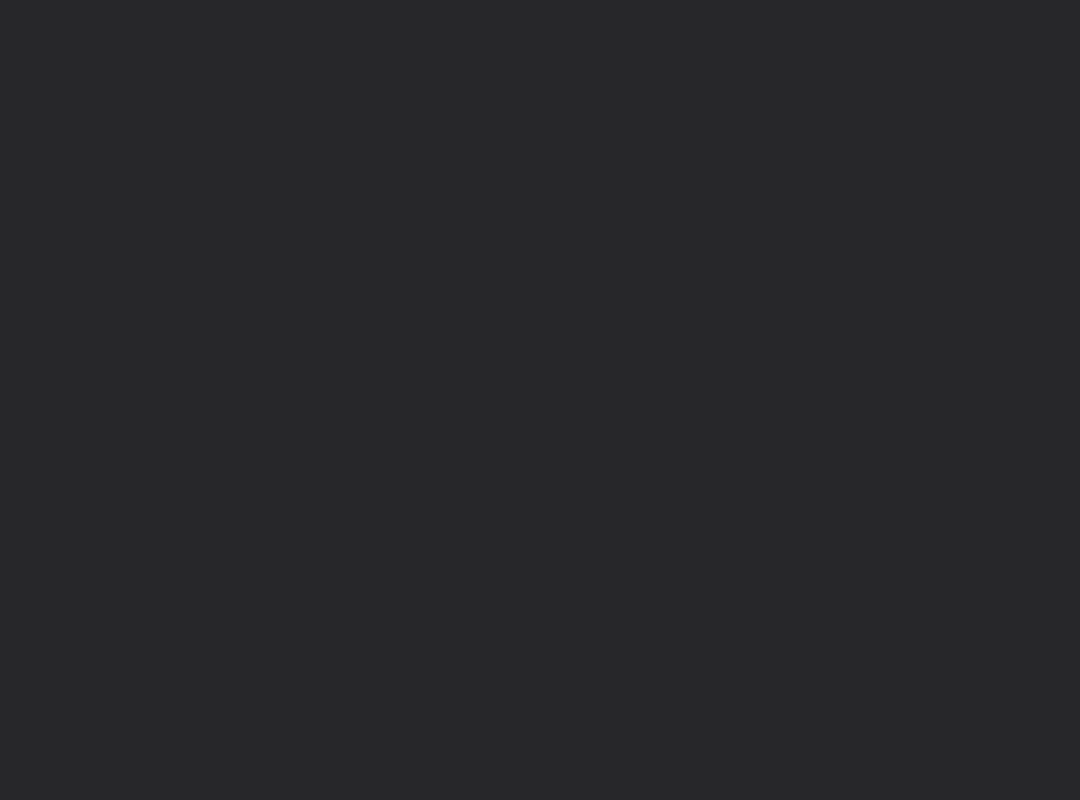
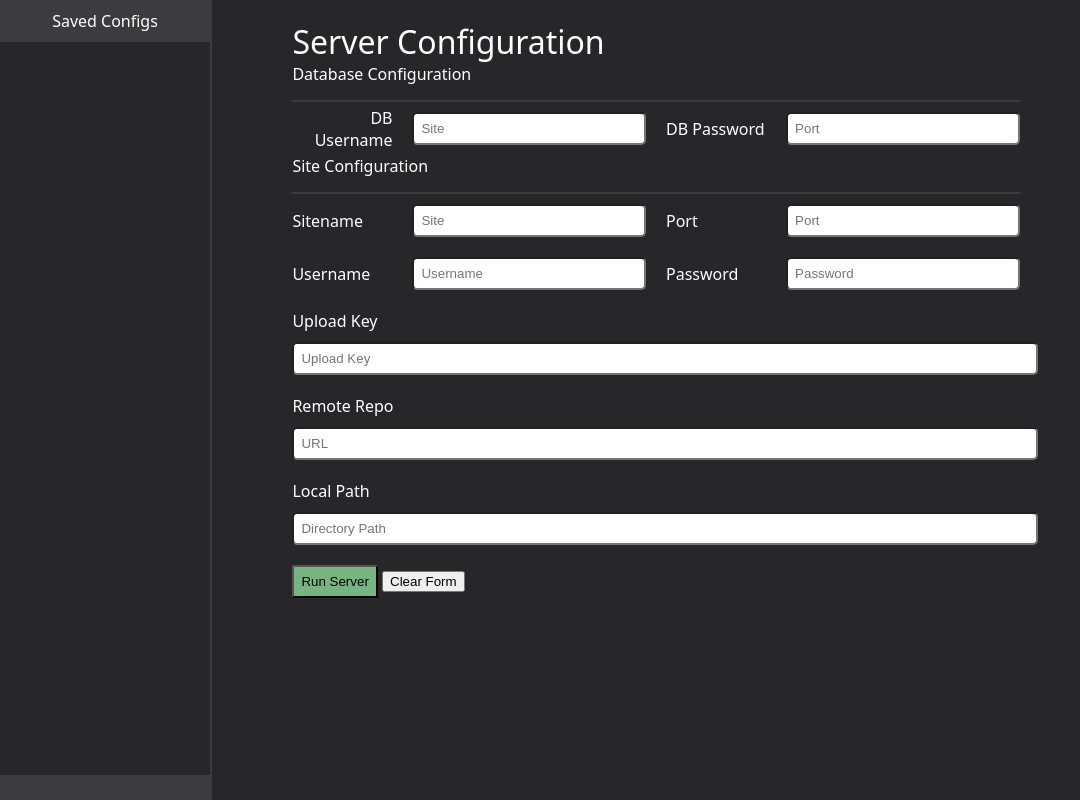
Before and after one commit to Hussein-249/gserver, an Electron app: page views/index.html in a window 1080 px wide. Drawn offline with Linux system fonts and the light colour scheme.

Commit message:
UI implementation.

```diff
--- a/styles/main.css
+++ b/styles/main.css
@@ -1,3 +1,126 @@
+:root {
+    --secondary-bg-color: #3c3c3f;
+}
+
 html {
     background-color: #27272a;
+    color: white;
+    font-family: system-ui, -apple-system, BlinkMacSystemFont, 'Segoe UI', Roboto, Oxygen, Ubuntu, Cantarell, 'Open Sans', 'Helvetica Neue', sans-serif;
+
+    overflow-x: auto;
 }
+
+body {
+    margin: 0;
+    padding: 0;
+    display: grid;
+    grid-template-columns: 1fr 4fr; /* Two columns, 1:4 ratio */
+    grid-column-gap: 20px;
+    min-height: 100vh;
+    max-height: 100vh;
+}
+
+/* layouts */
+
+.sidebar {
+    display: flex;
+    flex-direction: column;
+    justify-content: space-between;
+    border-right: solid 2px var(--secondary-bg-color);
+}
+
+.main{
+    display: flex;
+    flex-direction: row;
+    justify-content: space-around;
+    padding: 20px;
+}
+
+.main-content {
+    min-width: 70%;
+    max-width: 90%;
+
+}
+
+.equal-column-container {
+    display: grid;
+    grid-template-columns: 1fr 1fr; /* Two columns, 1:1 ratio */
+    grid-column-gap: 20px;
+}
+
+.input-column-container {
+    display: grid;
+    grid-template-columns: 3fr 7fr; /* Two columns, 1:2 ratio */
+    grid-column-gap: 20px;
+}
+
+.spacer {
+    height: 25px;
+}
+
+
+/* styling resets and customizations*/
+
+.h4-style {
+    padding-bottom: 15px;
+    border-bottom: solid 2px var(--secondary-bg-color);
+}
+
+.header-reset {
+    margin: 0;
+    text-decoration: none;
+    font-weight: normal;
+}
+
+.text-input {
+    border-radius: 5px;
+}
+
+.full-width-input {
+    width: 100%;
+    margin: auto;
+}
+
+.my-full {
+    margin-top: 10px;
+    margin-bottom: 10px;
+}
+
+.p-1-input {
+    padding: 7px;
+}
+
+.py-1 {
+    padding-top: 10px;
+    padding-bottom: 10px;
+}
+
+.my-1 {
+    margin-top: 10px;
+    margin-bottom: 10px;
+}
+
+/* font sizes */
+
+.fs-2 {
+    font-size: 16px;
+}
+
+/* colours */
+.bg-light-grey{
+    background-color: var(--secondary-bg-color);
+}
+
+.bg-green{
+    background-color: #76b482;
+}
+
+.text-center {
+    text-align: center;
+}
+
+.label-center {
+    display: flex;
+    align-items: center;
+    text-align: right;
+}
--- a/views/index.html
+++ b/views/index.html
@@ -7,6 +7,64 @@
     <title>Server Manager</title>
 </head>
 <body>
-
+    <div id="sidebar" class="sidebar">
+        <h1 class="header-reset fs-2 bg-light-grey text-center py-1">Saved Configs</h1>
+        <div class="spacer bg-light-grey"></div>
+    </div>
+    <div id="main" class="main">
+        <div class="main-content">
+            <h1 class="header-reset">Server Configuration</h1>
+            <form>
+                <h4 class="header-reset h4-style">Database Configuration</h4>
+                <div class="equal-column-container">
+                    <div class="input-column-container">
+                        <label for="filename" class="label-center">DB Username</label>
+                        <input type="text" id="filename" name="filename" placeholder="Site" class="p-1-input my-1 text-input">
+                    </div>
+                    <div class="input-column-container">
+                        <label for="filename" class="label-center">DB Password</label>
+                        <input type="text" id="filename" name="filename" placeholder="Port" class="p-1-input my-1 text-input">
+                    </div>
+                </div>
+                <div>
+                    <h4 class="header-reset h4-style">Site Configuration</h4>
+                </div>
+                <div class="equal-column-container">
+                    <div class="input-column-container">
+                        <label for="filename" class="label-center">Sitename</label>
+                        <input type="text" id="filename" name="filename" placeholder="Site" class="p-1-input my-1 text-input">
+                    </div>
+                    <div class="input-column-container">
+                        <label for="filename" class="label-center">Port</label>
+                        <input type="text" id="filename" name="filename" placeholder="Port" class="p-1-input my-1 text-input">
+                    </div>
+                </div>
+                <div class="equal-column-container">
+                    <div class="input-column-container">
+                        <label for="filename" class="label-center">Username</label>
+                        <input type="text" id="filename" name="filename" placeholder="Username" class="p-1-input my-1 text-input">
+                    </div>
+                    <div class="input-column-container">
+                        <label for="filename" class="label-center">Password</label>
+                        <input type="text" id="filename" name="filename" placeholder="Password" class="p-1-input my-1 text-input">
+                    </div>
+                </div>
+                <div class="my-full">
+                    <label for="filename">Upload Key</label>
+                    <input type="text" id="filename" name="filename" placeholder="Upload Key" class="p-1-input my-1 text-input full-width-input">
+                </div>
+                <div class="my-full">
+                    <label for="filename">Remote Repo</label>
+                    <input type="text" id="filename" name="filename" placeholder="URL" class="p-1-input my-1 text-input full-width-input">
+                </div>
+                <div class="my-full">
+                    <label for="filename">Local Path</label>
+                    <input type="text" id="filename" name="filename" placeholder="Directory Path" class="p-1-input my-1 text-input full-width-input">
+                </div>
+                <input type="submit" value="Run Server" class="p-1-input bg-green">
+                <input type="reset" value="Clear Form">
+            </form>
+        </div>
+    </div>
 </body>
 </html>
```
Also changed, not shown: src/implementConfig.ts (added, +7 -0 lines), src/main.ts (+9 -3 lines).
